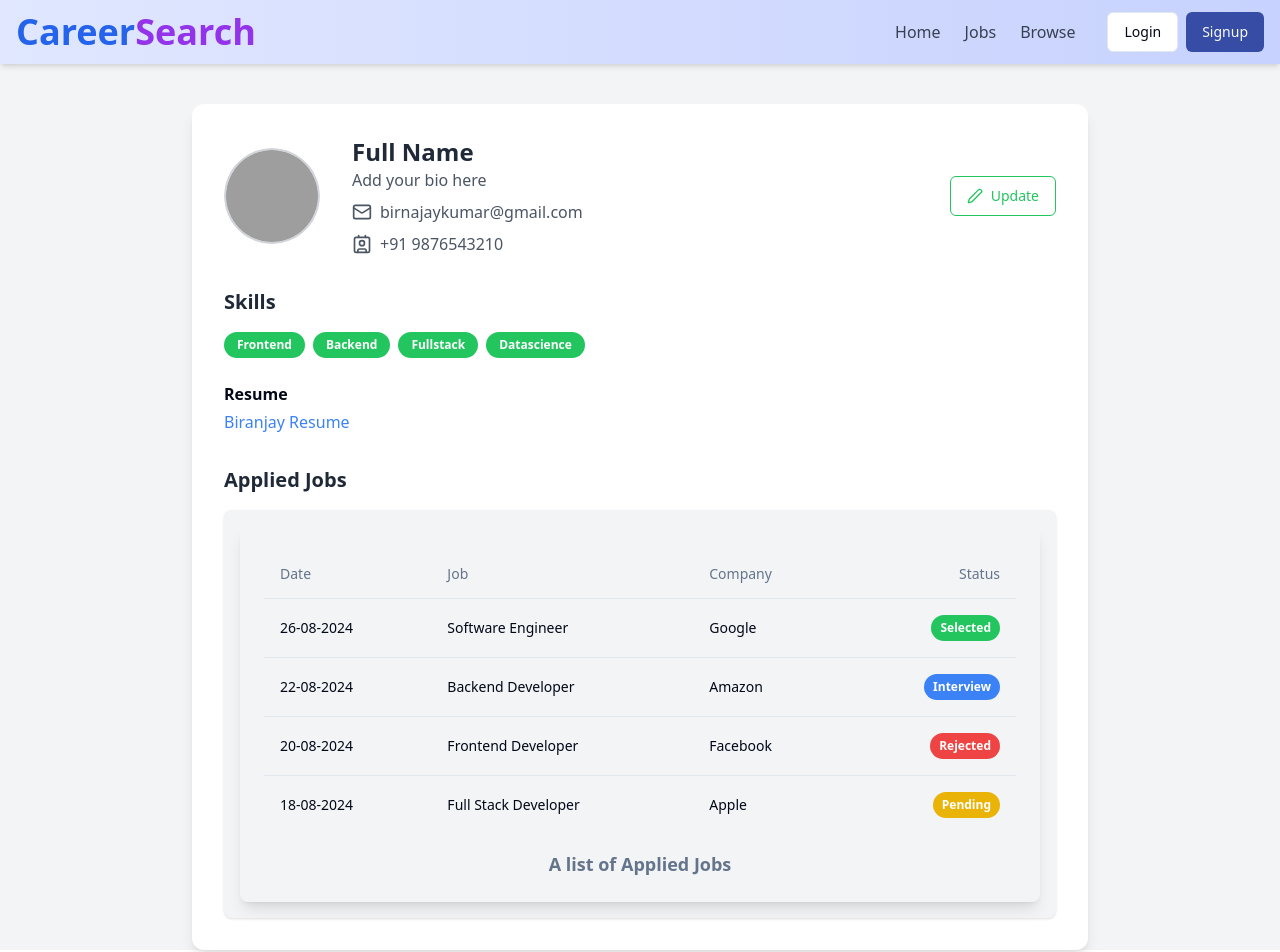
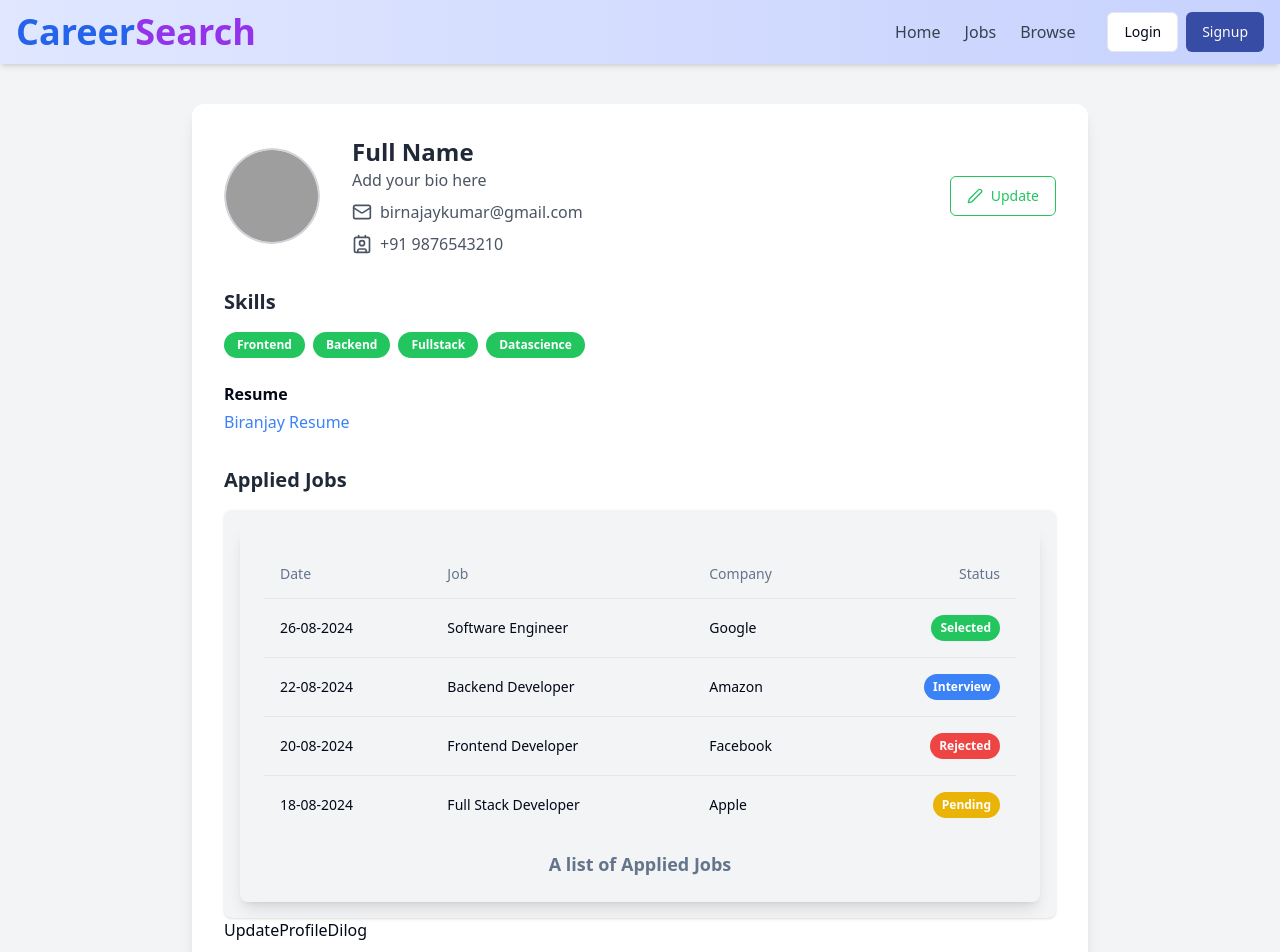
Before and after one commit to Biranjay-kumar/carrer-search, a React (Vite) app in the folder frontend/: page /profile in a window 1280 px wide. Shown: the top 952 px of the page. Built offline with nearby package versions, Linux system fonts and the light colour scheme; grey boxes are pictures that could not be loaded.

Commit message:
added backend url

```diff
--- a/frontend/src/components/Profile.jsx
+++ b/frontend/src/components/Profile.jsx
@@ -1,4 +1,4 @@
-import React from "react";
+import React, { useState } from "react";
 import Navbar from "./shared/Navbar";
 import { Avatar, AvatarImage } from "./ui/avatar";
 import { Button } from "./ui/button";
@@ -6,12 +6,13 @@ import { Contact, Mail, Pen } from "lucide-react";
 import { Badge } from "./ui/badge";
 import { Label } from "./ui/label";
 import AppliedJobTable from "./AppliedJobTable";
+import UpdateProfileDilog from "./UpdateProfileDilog";
 
 const skills = ["Frontend", "Backend", "Fullstack", "Datascience"];
+const isResume = true;
 
 const Profile = () => {
-  const isResume = true;
-
+  const [open, setOpen] = useState(false);
   return (
     <div className="bg-gray-100 min-h-screen">
       <Navbar />
@@ -41,6 +42,7 @@ const Profile = () => {
             </div>
           </div>
           <Button
+            onClick={() => setOpen(true)}
             variant="outline"
             className="flex items-center gap-2 border-green-500 text-green-500 hover:bg-green-100"
           >
@@ -89,6 +91,7 @@ const Profile = () => {
             <div className="bg-gray-100 p-4 rounded-lg shadow">
               <AppliedJobTable />
             </div>
+            <UpdateProfileDilog open={open} setOpen={setOpen} />
           </div>
         </div>
       </div>
--- /dev/null
+++ b/frontend/src/components/UpdateProfileDilog.jsx
@@ -0,0 +1,9 @@
+import React from 'react'
+
+const UpdateProfileDilog = () => {
+  return (
+	<div>UpdateProfileDilog</div>
+  )
+}
+
+export default UpdateProfileDilog
--- a/frontend/src/utils/constant.js
+++ b/frontend/src/utils/constant.js
@@ -1,4 +1,4 @@
-export const USER_API_END_POINT = "http://localhost:8000/api/v1/user";
+export const USER_API_END_POINT = "https://carrer-search.onrender.com/api/v1/user";
 
 export const categories = [
   "FrontEnd Developer",
```
